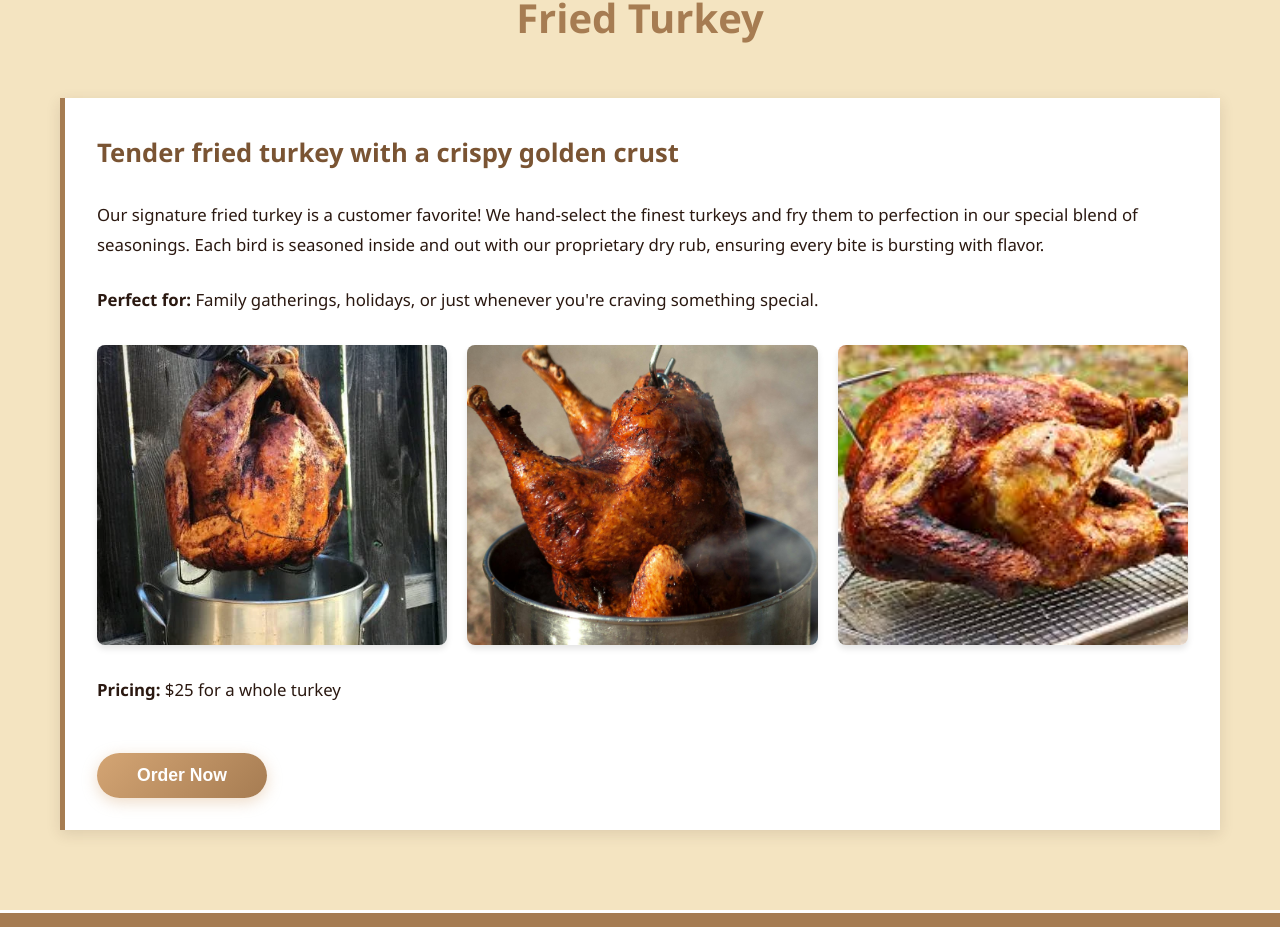
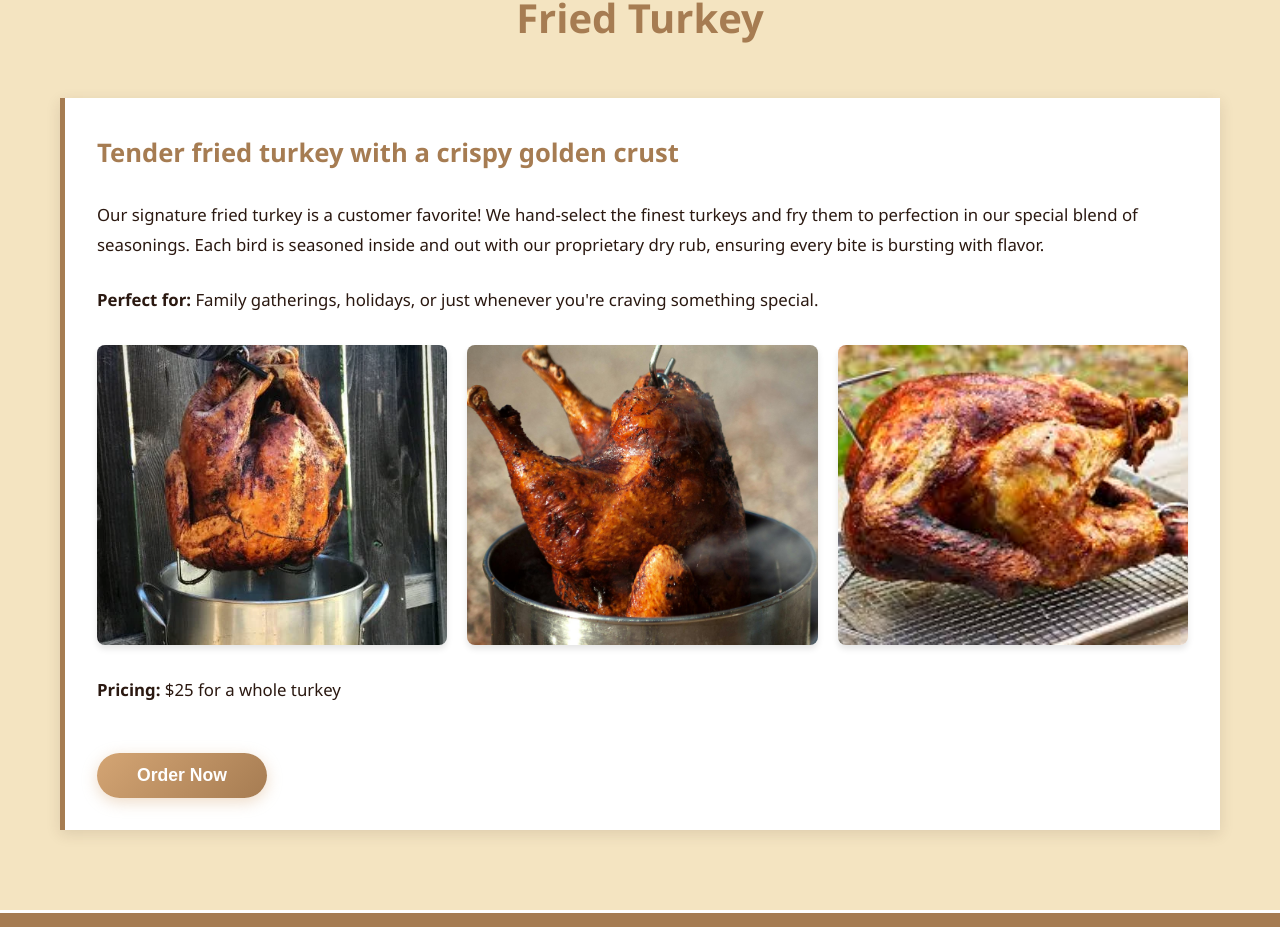
Before and after one commit to Diamond-Queen/BBQ---SECRET, a React (Vite) app: page /fried-turkey in a window 1280 px wide. Shown: the part 975-1902 px from the top of the page. Built offline with nearby package versions, Linux system fonts and the light colour scheme.

Commit message:
Brighter color

```diff
--- a/stylesheets/index.css
+++ b/stylesheets/index.css
@@ -499,7 +499,7 @@ a {
 }
 
 .page-turkey .menu-item-detail h3 {
-  color: #7a5433;
+  color: #a67c52;
 }
 
 .page-turkey .menu-item-detail p,
```
